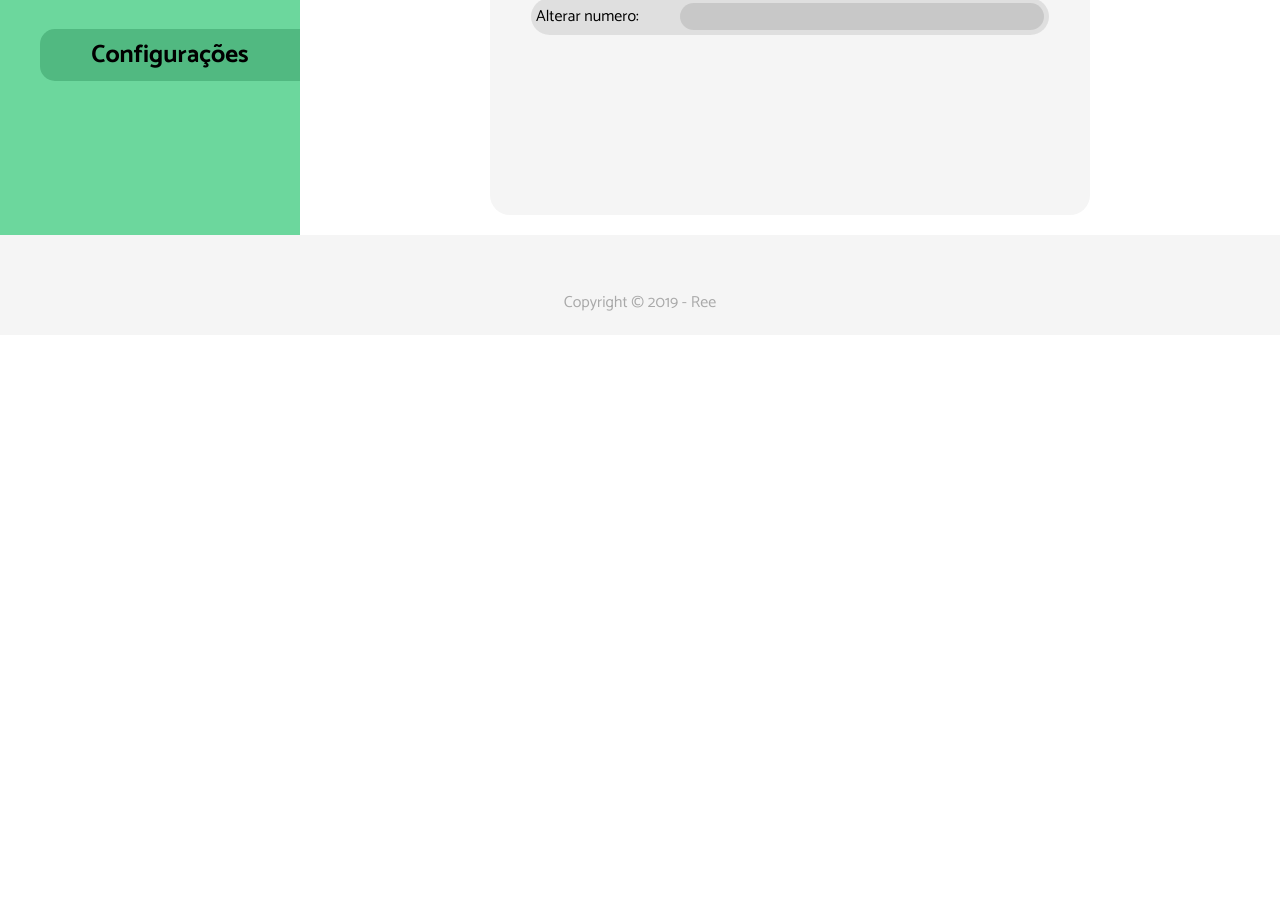
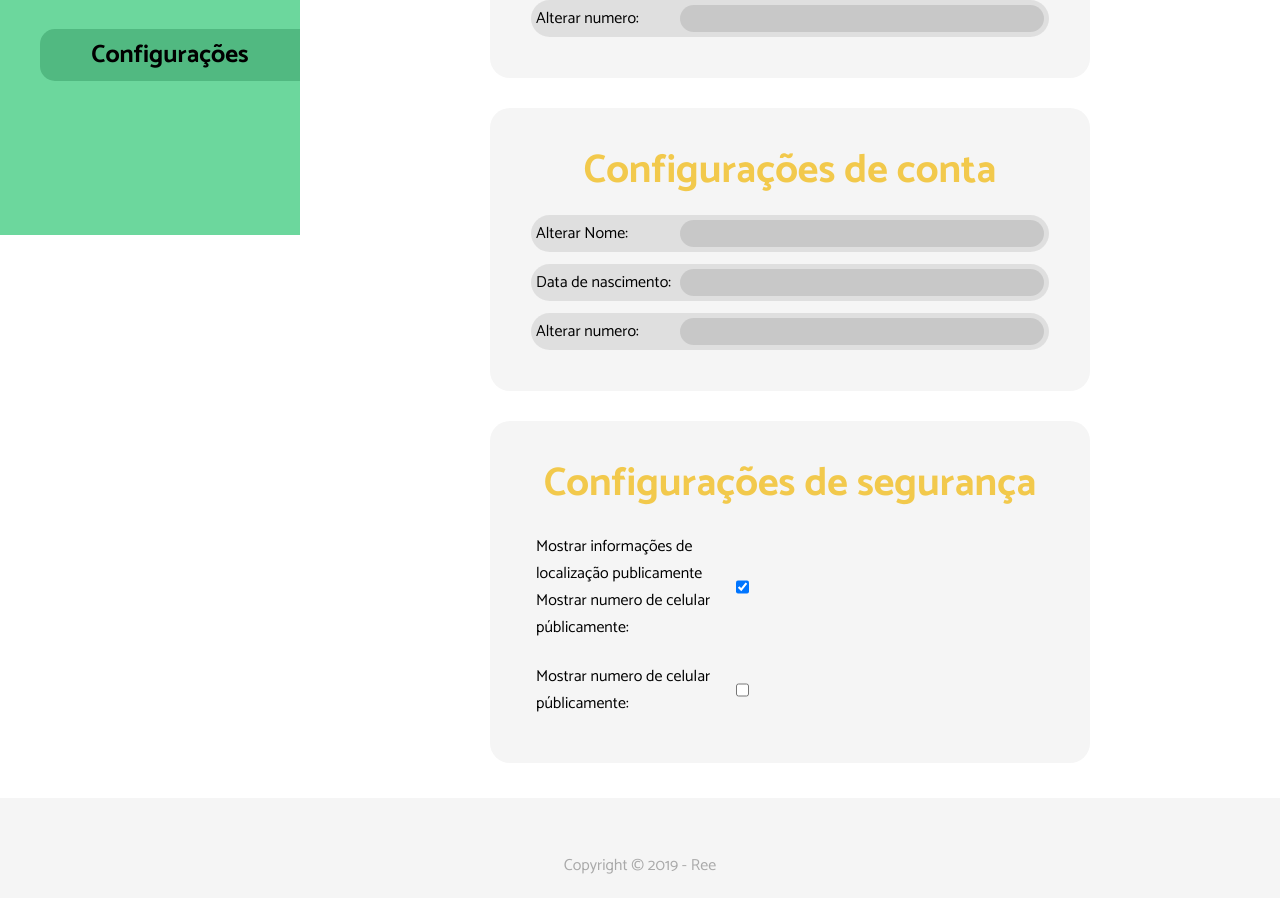
Before and after one commit to italoitalo/ree, a React (Create React App) app: page /perfil/config in a window 1280 px wide. Shown: the part 514-1412 px from the top of the page. Before the commit the page ends 849 px from the top, so only its background shows below. Built offline with nearby package versions, Linux system fonts and the light colour scheme.

Commit message:
subindo a tela de configurações de perfil

```diff
--- a/src/components/Perfil/ConfigPerfil.js
+++ b/src/components/Perfil/ConfigPerfil.js
@@ -14,6 +14,7 @@ export default function ConfigPerfil(){
             <Main>
                 <NavPerfil/>
                 <Container>
+                    <SectionColumn>
                         <SectionInt>
                         <SectionFlex><Title>Configurações  Pessoais</Title></SectionFlex>
                             <SectionFlex>
@@ -30,13 +31,58 @@ export default function ConfigPerfil(){
                             </SectionCol>
                         </SectionInt>
 
+                        <SectionInt>
+                            <SectionFlex><Title>Configurações de conta</Title></SectionFlex>
+                            <SectionCol>
+                                <Section2Flex><PT>Alterar Nome:</PT> <InputRee type='text'></InputRee></Section2Flex>
+                                <Section2Flex><PT>Data de nascimento:</PT> <InputRee type='text'></InputRee></Section2Flex>
+                                <Section2Flex><PT>Alterar numero:</PT> <InputRee type='text'></InputRee></Section2Flex>
+                            </SectionCol>
+                        </SectionInt>
 
+                        <SectionInt>
+                            <SectionFlex><Title>Configurações de segurança</Title></SectionFlex>
+                            <SectionCol>
+                                <Section2FlexSeg><PT>Mostrar informações de localização publicamente Mostrar numero de celular públicamente:</PT> <InputReeCheckBox type='checkbox' checked></InputReeCheckBox></Section2FlexSeg>
+                                <Section2FlexSeg><PT>Mostrar numero de celular públicamente:</PT> <InputReeCheckBox type='checkbox'></InputReeCheckBox></Section2FlexSeg>
+
+                            </SectionCol>
+                        </SectionInt>
+
+                    </SectionColumn>
                 </Container>
+
+
             </Main>
         </>
     )
 }
+const Section2FlexSeg = styled.section`
+padding: 5px;
+margin: 6px;
+border-radius: 25px;
 
+display:flex;
+justify-content: flex-start;`
+
+const InputReeCheckBox = styled.input`
+border-radius: 25px;
+background-color:rgba(0, 0, 0, 0.1);
+
+`
+const SectionColumn = styled.section`
+display:flex;
+flex-direction:column;
+`
+const SectionInt = styled.section`
+    display:flex;
+    margin:15px;
+    width:600px;
+    flex-direction:column;
+    background-color:whitesmoke;
+    padding:30px;
+    border-radius:20px;
+`
 
 const InputRee = styled.input`
 border-radius: 25px;
@@ -99,14 +145,7 @@ const Input = styled.input`
 
 `
 
-const SectionInt = styled.section`
-    display:flex;
-    width:600px;
-    flex-direction:column;
-    background-color:whitesmoke;
-    padding:30px;
-    border-radius:20px;
-`
+
 
 const Form = styled.form`
 display:flex;
@@ -120,7 +159,7 @@ const Title = styled.h1`
 color: #F2C94C;
 font-weight: bold;
 font-size:30px;
-font-size: 3em;
+font-size: 2.5em;
 `
 
 const H1 = styled.h1`
```
Lines whose indentation alone changed are shown as unchanged.
